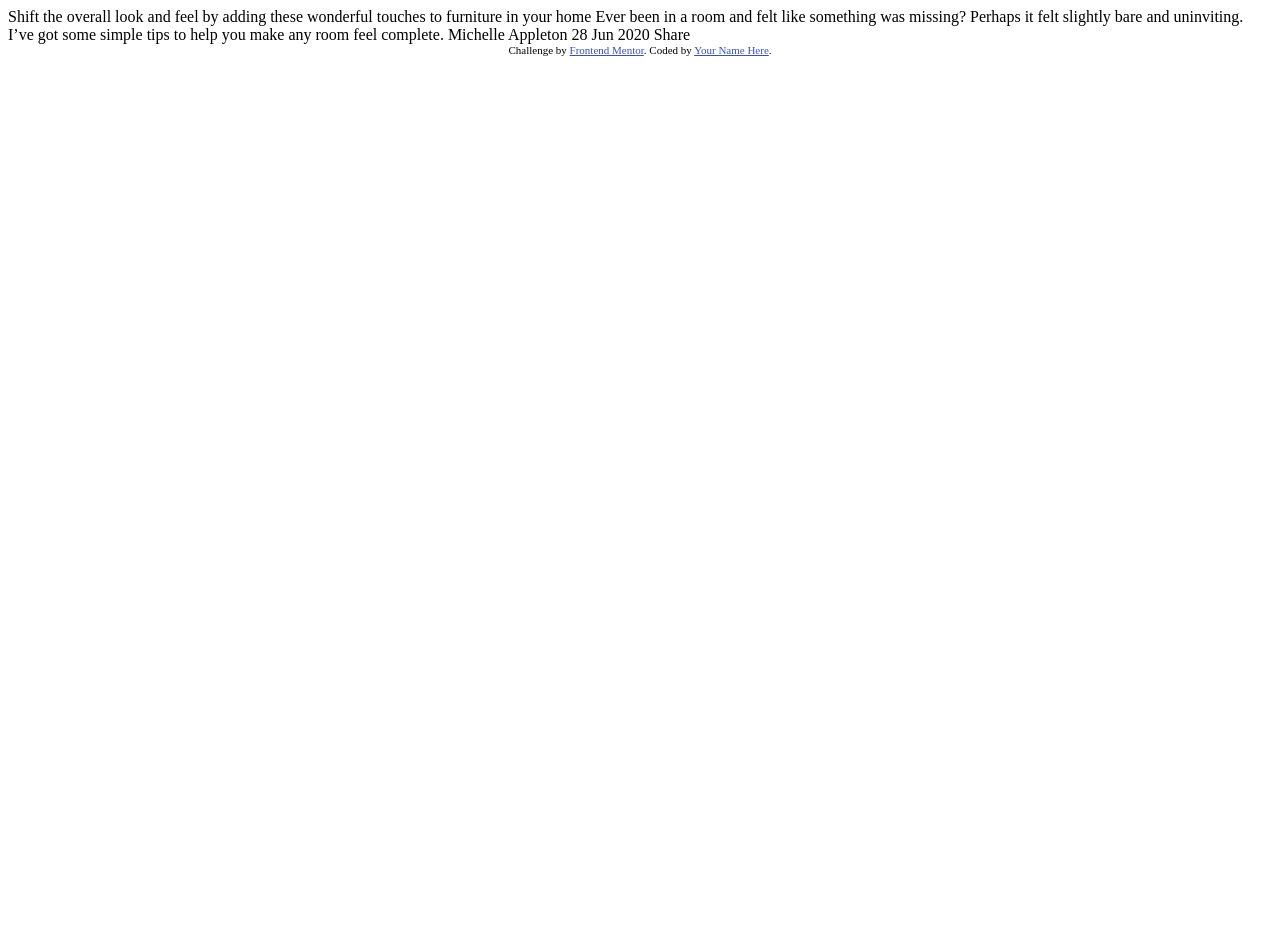
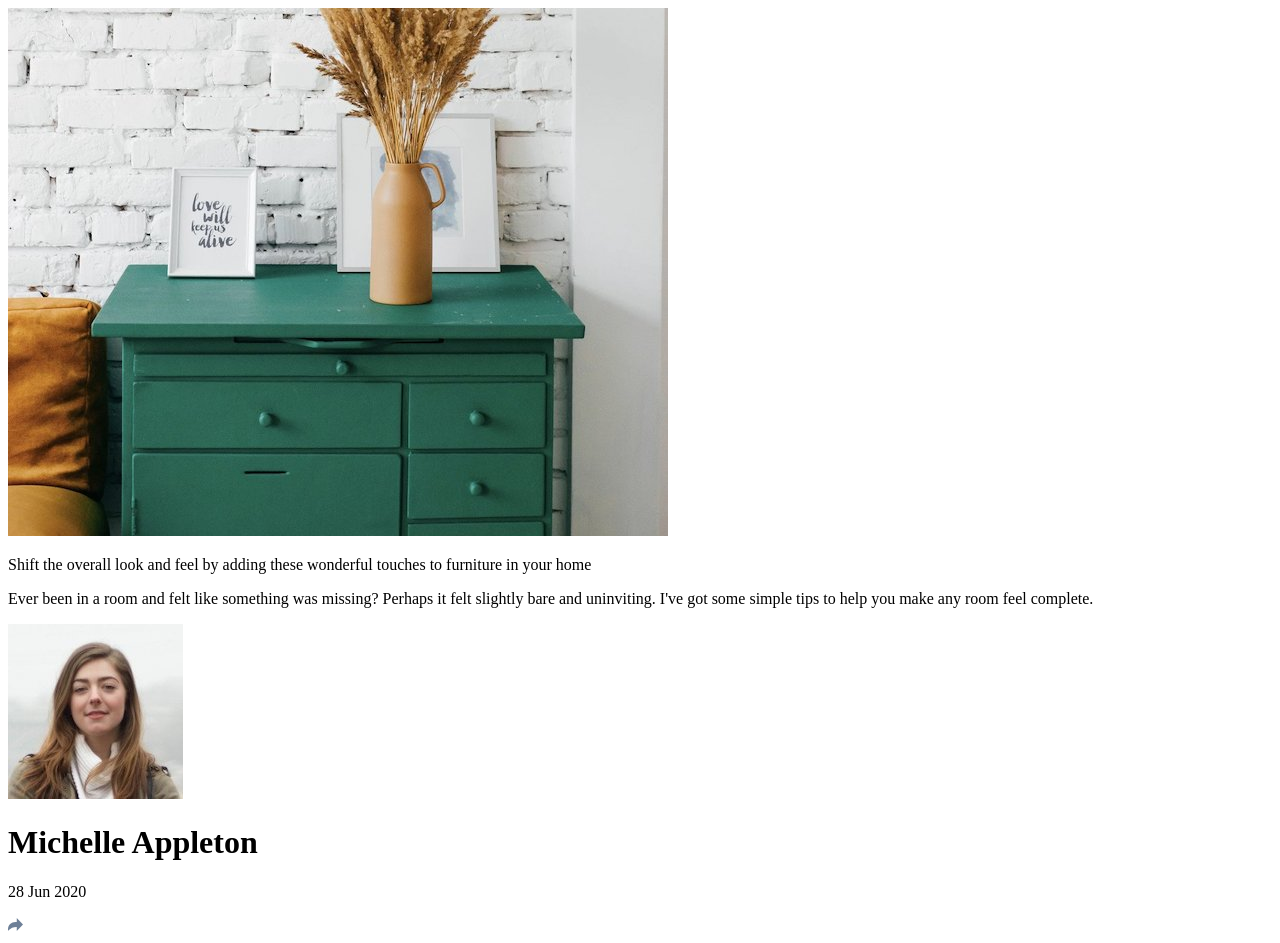
Before and after one commit to YoussefTK35/article-preview-component, a plain HTML site: page index.html in a window 1280 px wide. Before the commit the page ends 800 px from the top, so only its background shows below. Drawn offline with Linux system fonts and the light colour scheme.

Commit message:
main structure of html

```diff
--- a/index.html
+++ b/index.html
@@ -8,29 +8,22 @@
 
   <title>Frontend Mentor | Article preview component</title>
 
-  <!-- Feel free to remove these styles or customise in your own stylesheet 👍 -->
-  <style>
-    .attribution { font-size: 11px; text-align: center; }
-    .attribution a { color: hsl(228, 45%, 44%); }
-  </style>
 </head>
 <body>
-
-  Shift the overall look and feel by adding these wonderful
-  touches to furniture in your home
-
-  Ever been in a room and felt like something was missing? Perhaps
-  it felt slightly bare and uninviting. I’ve got some simple tips
-  to help you make any room feel complete.
-
-  Michelle Appleton
-  28 Jun 2020
-
-  Share
-
-  <div class="attribution">
-    Challenge by <a href="https://www.frontendmentor.io?ref=challenge" target="_blank">Frontend Mentor</a>.
-    Coded by <a href="#">Your Name Here</a>.
+  <div class="container">
+    <img src="images/drawers.jpg" alt="drawers">
+    <div class="sub-container">
+      <p class="heading">Shift the overall look and feel by adding these wonderful touches to furniture in your home</p>
+      <p class="main">Ever been in a room and felt like something was missing? Perhaps it felt slightly bare and uninviting. I've got some simple tips to help you make any room feel complete.</p>
+      <div class="profile-container">
+        <img src="images/avatar-michelle.jpg" alt="michelle">
+        <div class="info">
+          <h1>Michelle Appleton</h1>
+          <p>28 Jun 2020</p>
+        </div>
+        <img src="images/icon-share.svg" alt="share">
+      </div>
+    </div>
   </div>
 </body>
 </html>
```
